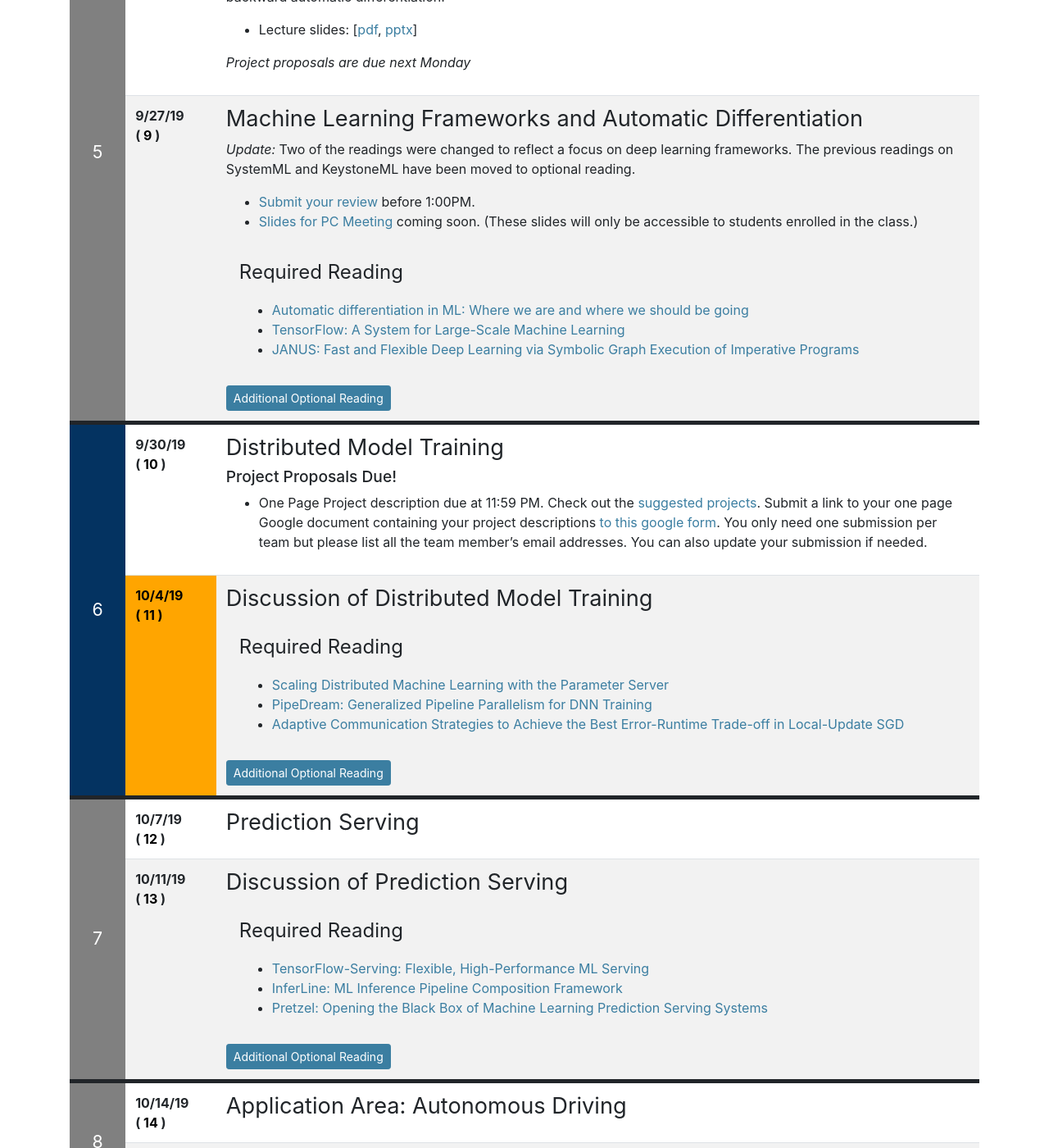
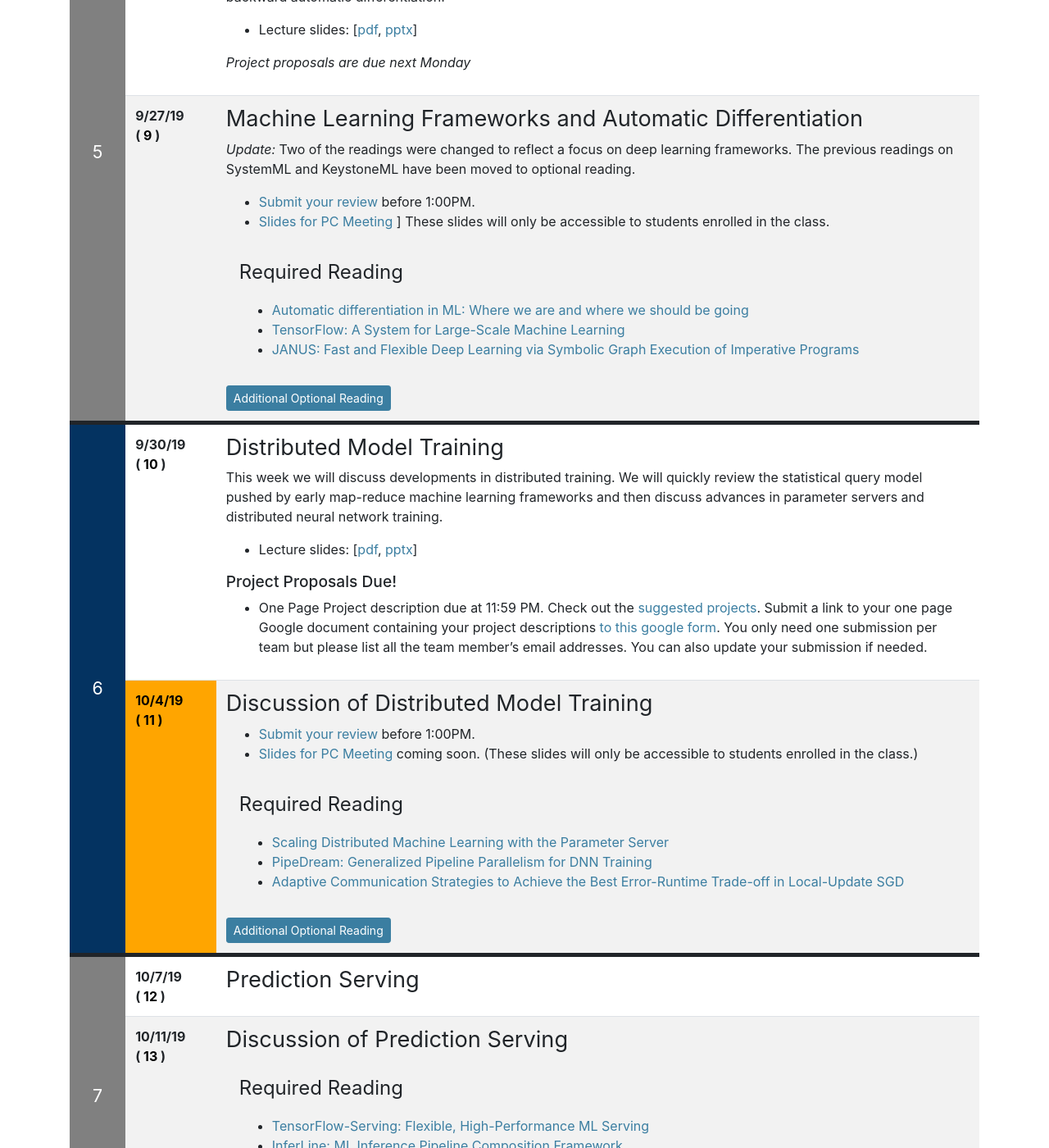
Before and after one commit to ucbrise/cs294-ai-sys-fa19, a Jekyll site: the page built from index.md, in a window 1280 px wide and 1400 px high, scrolled down 3103 px. Shown: the whole window at 82% size. Built offline with Jekyll 4.4.1, drawn with Linux system fonts in a browser that asks for light colours; nearby versions of some CDN libraries; our own code applies the rules of GitHub Pages for plain Markdown files.

Commit message:
updating website

```diff
--- a/index.md
+++ b/index.md
@@ -337,6 +337,12 @@
 {% include syllabus_entry %}
 ## Distributed Model Training
 
+
+This week we will discuss developments in distributed training.  We will quickly review the statistical query model pushed by early map-reduce machine learning frameworks and then discuss advances in parameter servers and distributed neural network training.
+
+* Lecture slides: [[pdf](assets/lectures/lec06/06_distributed_training.pdf), [pptx](assets/lectures/lec06/06_distributed_training.pptx)]
+
+
 ### Project Proposals Due!
 * One Page Project description due at 11:59 PM.  Check out the [suggested projects](https://docs.google.com/document/d/1cEQ-rzsrSsdqa9dzcSuGCppxgN96eIuYT7AjpXrDqpo/edit#).  Submit a link to your one page Google document containing your project descriptions [to this google form](https://forms.gle/buSyKy7anciNgLqNA).  You only need one submission per team but please list all the team member's email addresses.  You can also update your submission if needed.
 
@@ -344,6 +350,11 @@
 
 {% include syllabus_entry %}
 ## Discussion of Distributed Model Training
+
+
+* [Submit your review](https://forms.gle/foiDoWZs1cRqqnhF7) before 1:00PM.
+* [Slides for PC Meeting](https://docs.google.com/presentation/d/1lGq3nljQqKffqAoLJt8GXQ-fsmTIT_UVmtGzQ2LZJM0/edit#slide=id.p1) coming soon. (These slides will only be accessible to students enrolled in the class.)
+
 
 
 <div class="reading">
```
Also changed, not shown: other parts of index.md (+1 -1 lines).
